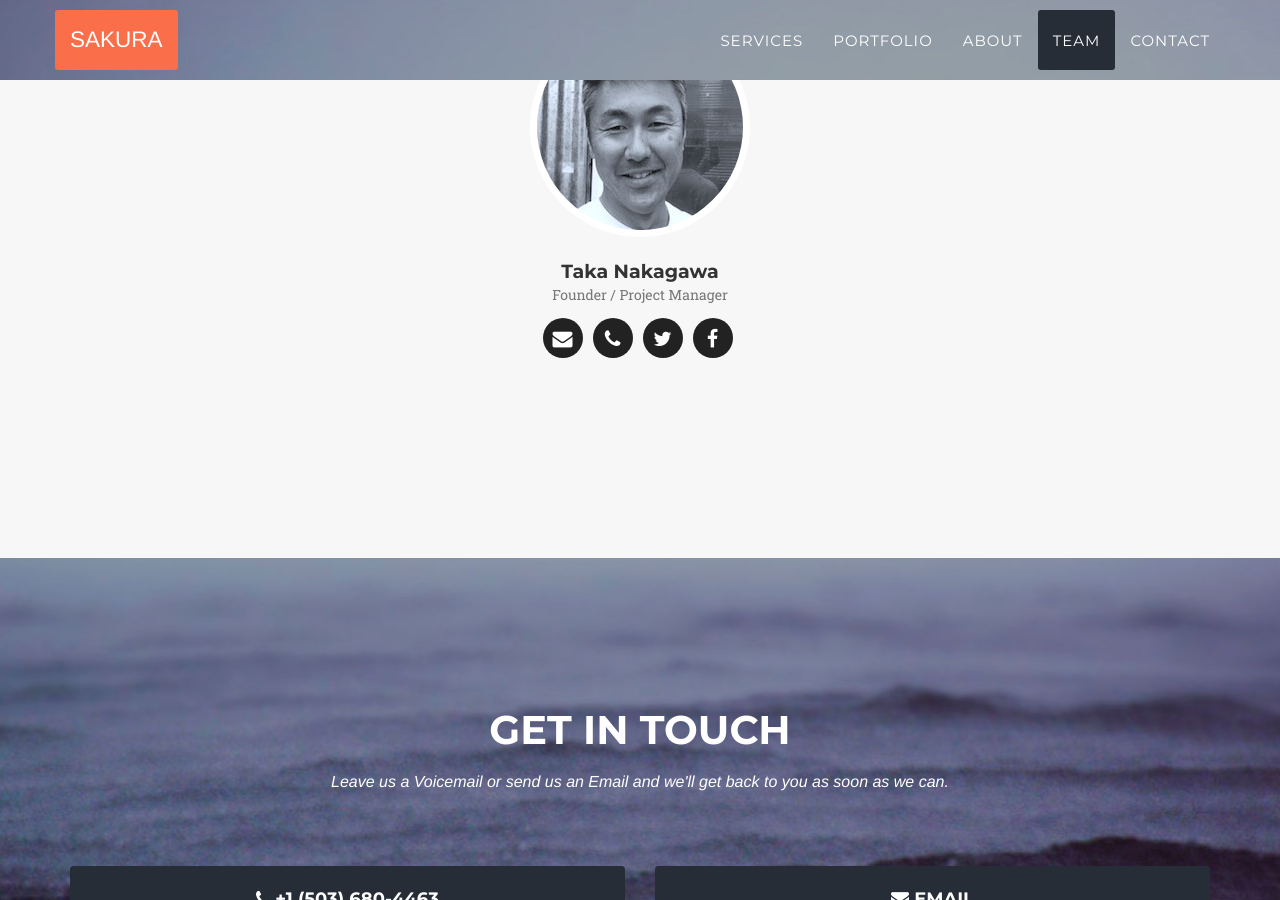
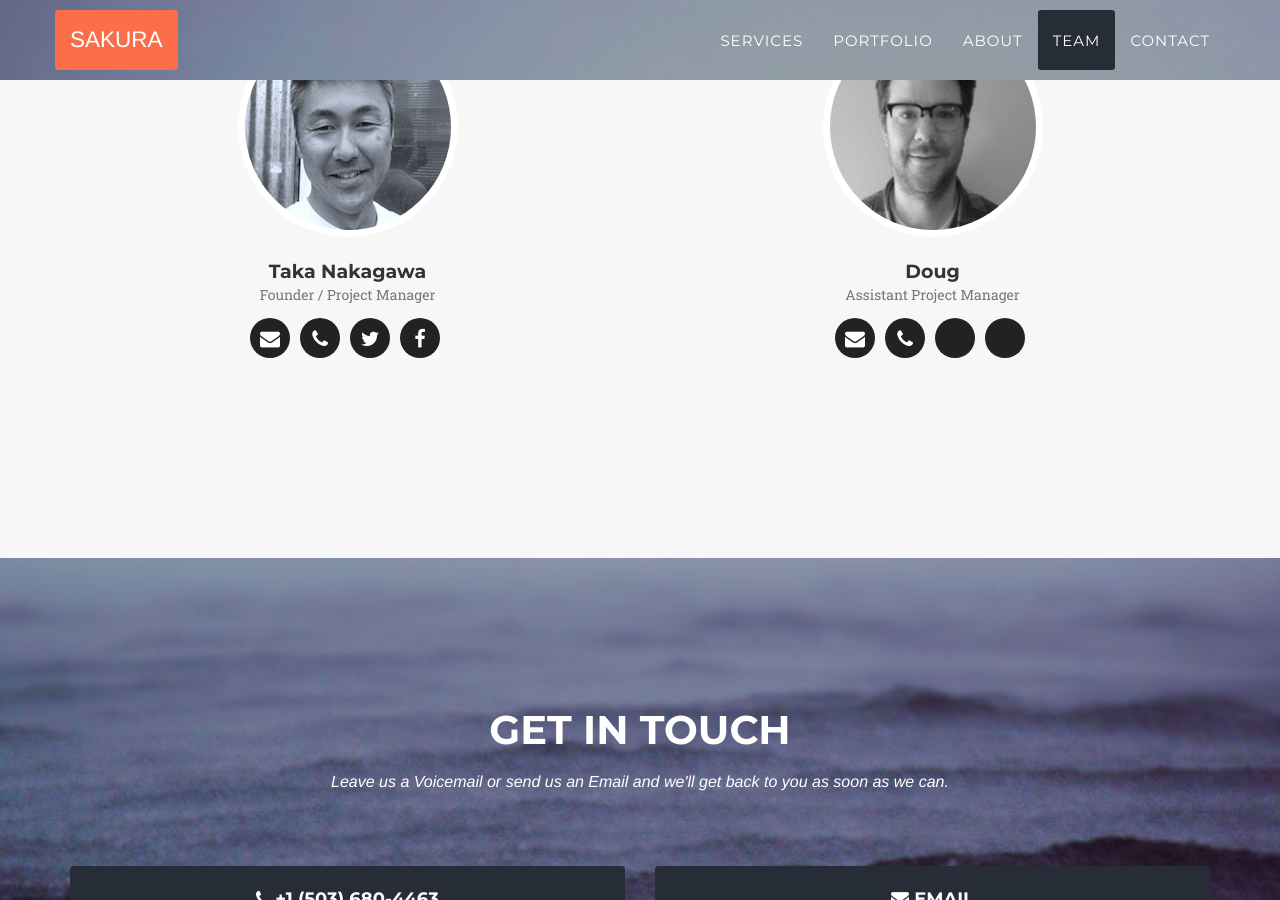
Before and after one commit to whaleen/sakuragroup.co, a Jekyll site: the page built from index.html, in a window 1280 px wide and 900 px high, scrolled down 5696 px. Built offline with Jekyll 4.4.1, drawn with Linux system fonts in a browser that asks for light colours; some web fonts are replaced.

Commit message:
minor updates

```diff
--- a/_config.yml
+++ b/_config.yml
@@ -1,4 +1,6 @@
-url: http://sakuragroup.co
+# url: http://sakuragroup.co
+url: http://127.0.0.1:4000
+
 #baseurl: /agency-jekyll-theme/
 
 # Site settings
@@ -25,6 +27,18 @@ people:
       url: http://twitter.com/thesakuragroup
     - title: facebook
       url: https://www.facebook.com/taka.nakagawa.9
+- name: Doug
+  pic: 2
+  position: Assistant Project Manager
+  email: douglasljohnson@outlook.com
+  telephone: +1 (503) XXXXXXX
+  biography:
+  social:
+    - title:
+      url:
+    - title:
+      url:
+
 
 # Social networks usernames (many more available: google-plus, flickr, dribbble, pinterest, instagram, tumblr, linkedin, etc.)
 social:
--- a/_includes/team.html
+++ b/_includes/team.html
@@ -10,7 +10,7 @@
             </div>
             <div class="row">
                 {% for member in site.people %}
-                <div class="col-sm-6 col-lg-offset-3">
+                <div class="col-sm-6 col-md-6">
                     <div class="team-member">
                         <img src="img/team/{{ member.pic }}.jpg" class="img-responsive img-circle" alt="">
                         <h4>{{ member.name }}</h4>
```
Also changed, not shown: _includes/css/agency.css (line endings or trailing spaces), img/team/2.jpg.
